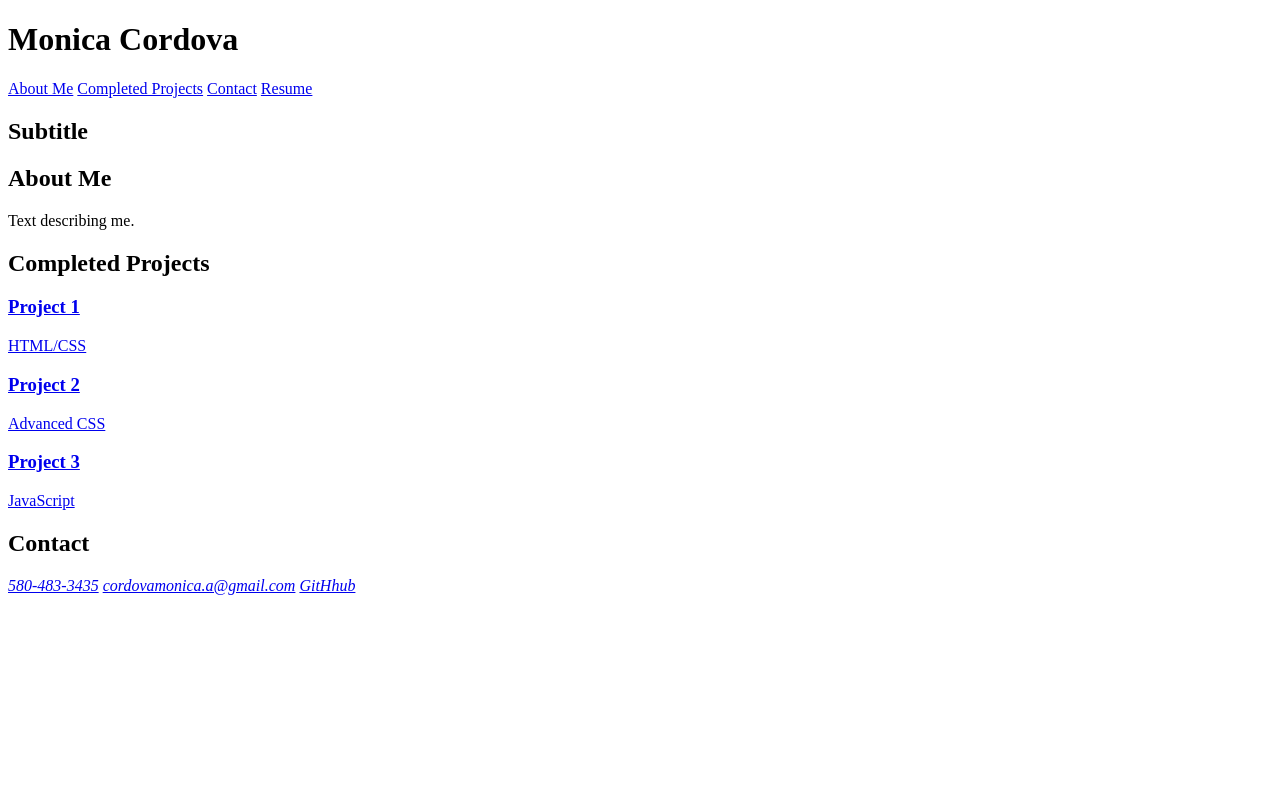
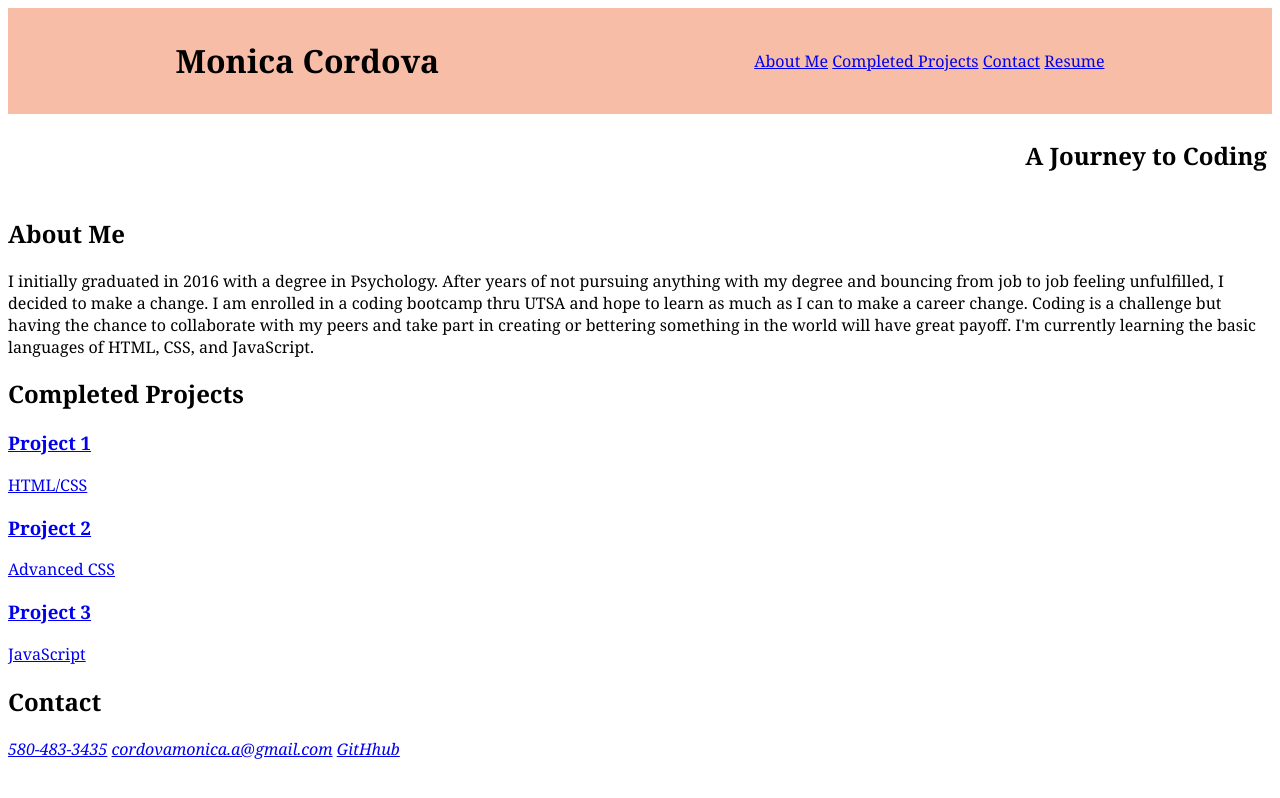
Before and after one commit to cordovamonica/portfolio-challenge, a plain HTML site: page index.html in a window 1280 px wide. Drawn offline with Linux system fonts and the light colour scheme.

Commit message:
filled out about me and added some class selectors in body header and subtitle

```diff
--- a/assets/css/style.css
+++ b/assets/css/style.css
@@ -0,0 +1,21 @@
+body {
+    font-family: Georgia, 'Times New Roman', Times, serif;
+
+}
+
+header {
+    padding: 10px;
+    display: flex;
+    flex-direction: row;
+    justify-content: space-around;
+    flex-wrap: wrap;
+    align-items: center;
+    background-color: rgb(247, 189, 167)
+
+}
+
+.subtitle {
+    padding: 5px;
+    display: flex;
+    flex-direction: row-reverse;
+}
--- a/index.html
+++ b/index.html
@@ -5,7 +5,7 @@
     <meta charset="UTF-8">
     <meta http-equiv="X-UA-Compatible" content="IE=edge">
     <meta name="viewport" content="width=device-width, initial-scale=1.0">
-    <title>Portfolio</title>
+    <title>Monica Cordova Portfolio</title>
     <link rel="stylesheet" href="./assets/css/style.css" />
 </head>
 
@@ -16,21 +16,25 @@
         <a href="#about">About Me</a>
         <a href="#projects">Completed Projects</a>
         <a href="#contact">Contact</a>
-        <a href="#resume">Resume</a>
+        <a href="./assets/images/Monica Cordova Resume 2023.docx.pdf">Resume</a>
     </nav>
    </header>
 
-   <section>
-    <h2>Subtitle</h2>
+   <section class="subtitle">
+        <div>
+            <h2>A Journey to Coding</h2>
+        </div>
+   </section>
 
    <main>
+    <section id="about">
     <h2>About Me</h2>
     <p>
-        Text describing me.
+        I initially graduated in 2016 with a degree in Psychology. After years of not pursuing anything with my degree and bouncing from job to job feeling unfulfilled, I decided to make a change. I am enrolled in a coding bootcamp thru UTSA and hope to learn as much as I can to make a career change. Coding is a challenge but having the chance to collaborate with my peers and take part in creating or bettering something in the world will have great payoff. I'm currently learning the basic languages of HTML, CSS, and JavaScript.
     </p>
     </section>
 
-    <section>
+    <section id="projects">
         <h2>Completed Projects</h2>
 
         <a href="#">
@@ -49,7 +53,7 @@
         </a>
     </section>
 
-    <section>
+    <section id="contact">
         <h2>Contact</h2>
         <address>
             <a href="phonenumber">580-483-3435</a>
```
Also changed, not shown: assets/images/grey banner.jpg (added), 1 other file.
